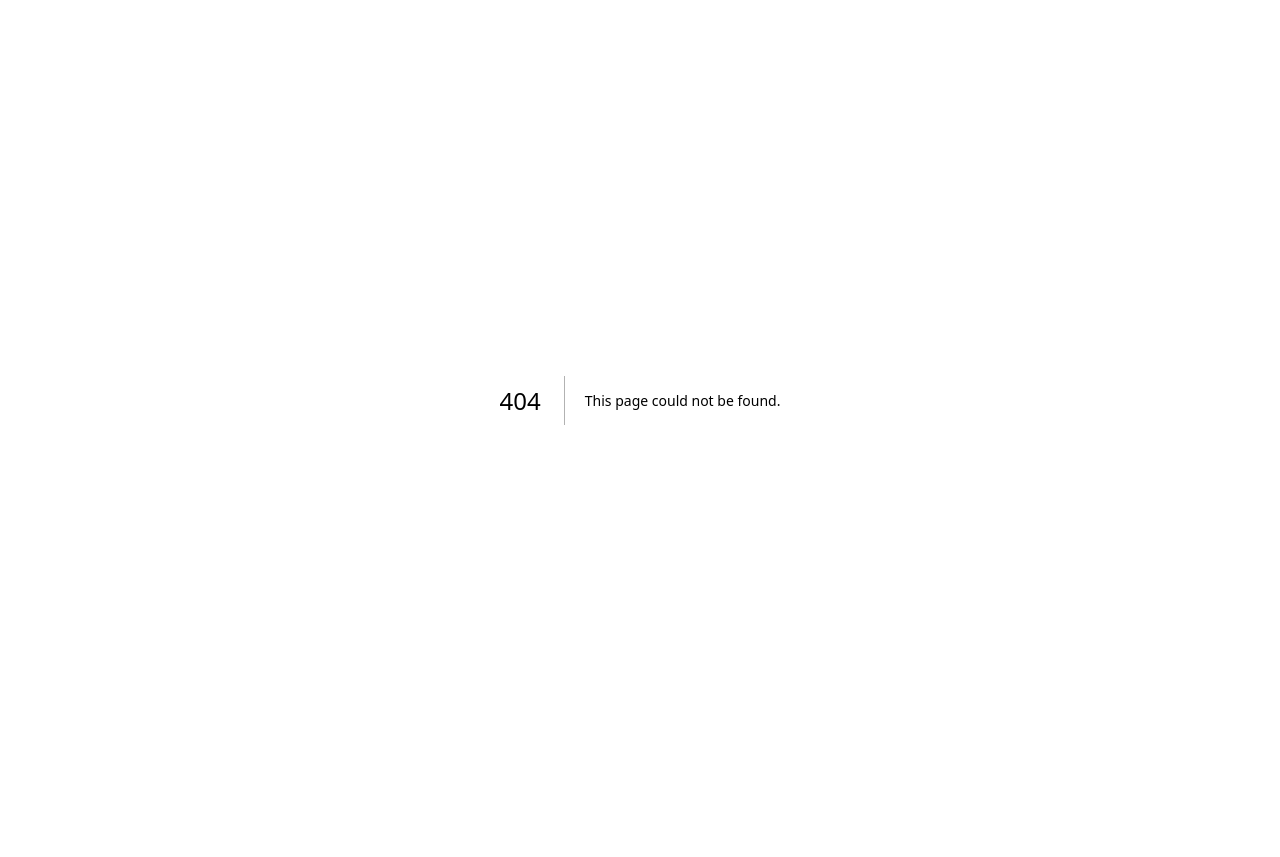
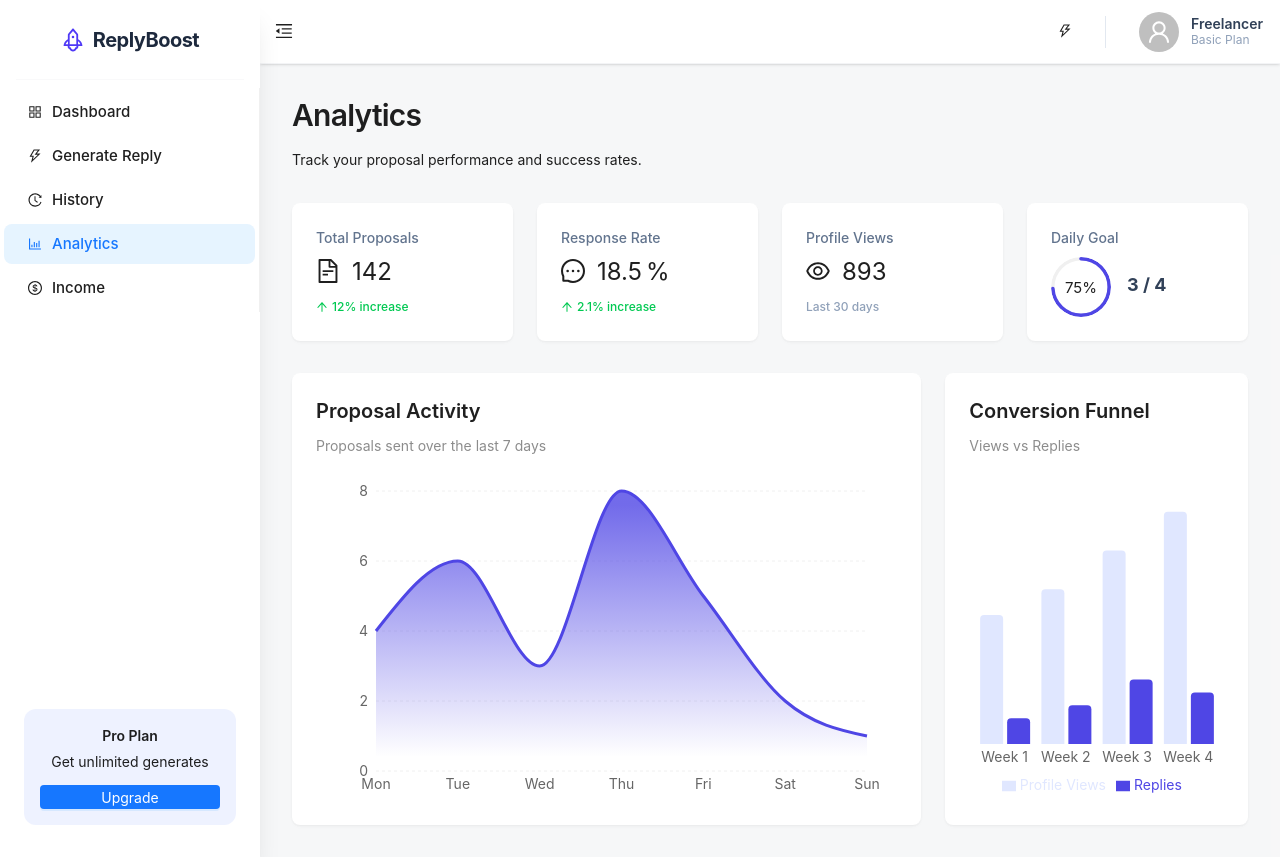
Before and after one commit to Jeyasurya14/ReplyBoost, a Next.js app in the folder frontend/: page /dashboard/analytics in a window 1280 px wide. Before the commit this address had no page. Before the commit the page ends 800 px from the top, so only its background shows below. Built offline with nearby package versions, Linux system fonts and the light colour scheme; sample sign-in values are in the browser's storage; what @ant-design/nextjs-registry would draw is missing.

Commit message:
Add analytics page

```diff
--- /dev/null
+++ b/frontend/app/dashboard/analytics/page.js
@@ -0,0 +1,136 @@
+'use client';
+
+import React from 'react';
+import { Card, Row, Col, Typography, Statistic, Progress } from 'antd';
+import { AreaChart, Area, XAxis, YAxis, CartesianGrid, Tooltip, ResponsiveContainer, BarChart, Bar, Legend } from 'recharts';
+import { ArrowUpOutlined, EyeOutlined, MessageOutlined, FileTextOutlined } from '@ant-design/icons';
+
+const { Title, Text } = Typography;
+
+// Dummy data for visualization
+const proposalData = [
+    { name: 'Mon', sent: 4 },
+    { name: 'Tue', sent: 6 },
+    { name: 'Wed', sent: 3 },
+    { name: 'Thu', sent: 8 },
+    { name: 'Fri', sent: 5 },
+    { name: 'Sat', sent: 2 },
+    { name: 'Sun', sent: 1 },
+];
+
+const conversionData = [
+    { name: 'Week 1', replies: 2, viewed: 10 },
+    { name: 'Week 2', replies: 3, viewed: 12 },
+    { name: 'Week 3', replies: 5, viewed: 15 },
+    { name: 'Week 4', replies: 4, viewed: 18 },
+];
+
+export default function AnalyticsPage() {
+    return (
+        <div className="max-w-7xl mx-auto">
+            <div className="mb-8">
+                <Title level={2} className="mb-1 text-slate-800 tracking-tight">Analytics</Title>
+                <Text className="text-slate-500 text-lg">Track your proposal performance and success rates.</Text>
+            </div>
+
+            <Row gutter={[24, 24]} className="mb-8">
+                <Col xs={24} sm={12} lg={6}>
+                    <Card bordered={false} className="shadow-sm rounded-2xl h-full">
+                        <Statistic
+                            title={<span className="text-slate-500 font-medium">Total Proposals</span>}
+                            value={142}
+                            prefix={<FileTextOutlined className="text-indigo-500 mr-2" />}
+                        />
+                        <div className="mt-2 text-green-500 text-xs font-medium flex items-center">
+                            <ArrowUpOutlined className="mr-1" /> 12% increase
+                        </div>
+                    </Card>
+                </Col>
+                <Col xs={24} sm={12} lg={6}>
+                    <Card bordered={false} className="shadow-sm rounded-2xl h-full">
+                        <Statistic
+                            title={<span className="text-slate-500 font-medium">Response Rate</span>}
+                            value={18.5}
+                            precision={1}
+                            suffix="%"
+                            prefix={<MessageOutlined className="text-green-500 mr-2" />}
+                        />
+                        <div className="mt-2 text-green-500 text-xs font-medium flex items-center">
+                            <ArrowUpOutlined className="mr-1" /> 2.1% increase
+                        </div>
+                    </Card>
+                </Col>
+                <Col xs={24} sm={12} lg={6}>
+                    <Card bordered={false} className="shadow-sm rounded-2xl h-full">
+                        <Statistic
+                            title={<span className="text-slate-500 font-medium">Profile Views</span>}
+                            value={893}
+                            prefix={<EyeOutlined className="text-blue-500 mr-2" />}
+                        />
+                        <div className="mt-2 text-slate-400 text-xs font-medium">
+                            Last 30 days
+                        </div>
+                    </Card>
+                </Col>
+                <Col xs={24} sm={12} lg={6}>
+                    <Card bordered={false} className="shadow-sm rounded-2xl h-full">
+                        <div className="mb-2 text-slate-500 font-medium">Daily Goal</div>
+                        <Progress type="circle" percent={75} size={60} strokeColor="#4F46E5" />
+                        <span className="ml-4 text-slate-700 font-bold text-lg">3 / 4</span>
+                    </Card>
+                </Col>
+            </Row>
+
+            <Row gutter={[24, 24]}>
+                <Col xs={24} lg={16}>
+                    <Card bordered={false} className="shadow-sm rounded-2xl mb-8">
+                        <div className="mb-6">
+                            <Title level={4} className="m-0 text-slate-700">Proposal Activity</Title>
+                            <Text type="secondary">Proposals sent over the last 7 days</Text>
+                        </div>
+                        <div className="h-80 w-full">
+                            <ResponsiveContainer width="100%" height="100%">
+                                <AreaChart data={proposalData} margin={{ top: 10, right: 30, left: 0, bottom: 0 }}>
+                                    <defs>
+                                        <linearGradient id="colorSent" x1="0" y1="0" x2="0" y2="1">
+                                            <stop offset="5%" stopColor="#4F46E5" stopOpacity={0.8} />
+                                            <stop offset="95%" stopColor="#4F46E5" stopOpacity={0} />
+                                        </linearGradient>
+                                    </defs>
+                                    <XAxis dataKey="name" axisLine={false} tickLine={false} />
+                                    <YAxis axisLine={false} tickLine={false} />
+                                    <CartesianGrid vertical={false} strokeDasharray="3 3" stroke="#f0f0f0" />
+                                    <Tooltip
+                                        contentStyle={{ borderRadius: '12px', border: 'none', boxShadow: '0 4px 12px rgba(0,0,0,0.1)' }}
+                                    />
+                                    <Area type="monotone" dataKey="sent" stroke="#4F46E5" fillOpacity={1} fill="url(#colorSent)" strokeWidth={3} />
+                                </AreaChart>
+                            </ResponsiveContainer>
+                        </div>
+                    </Card>
+                </Col>
+                <Col xs={24} lg={8}>
+                    <Card bordered={false} className="shadow-sm rounded-2xl h-full">
+                        <div className="mb-6">
+                            <Title level={4} className="m-0 text-slate-700">Conversion Funnel</Title>
+                            <Text type="secondary">Views vs Replies</Text>
+                        </div>
+                        <div className="h-80 w-full">
+                            <ResponsiveContainer width="100%" height="100%">
+                                <BarChart data={conversionData}>
+                                    <XAxis dataKey="name" axisLine={false} tickLine={false} />
+                                    <Tooltip
+                                        contentStyle={{ borderRadius: '12px', border: 'none', boxShadow: '0 4px 12px rgba(0,0,0,0.1)' }}
+                                    />
+                                    <Legend />
+                                    <Bar dataKey="viewed" fill="#E0E7FF" radius={[4, 4, 0, 0]} name="Profile Views" />
+                                    <Bar dataKey="replies" fill="#4F46E5" radius={[4, 4, 0, 0]} name="Replies" />
+                                </BarChart>
+                            </ResponsiveContainer>
+                        </div>
+                    </Card>
+                </Col>
+            </Row>
+        </div>
+    );
+}
```
Also changed, not shown: 1 other file (tests, documents, lock files or other folders).
